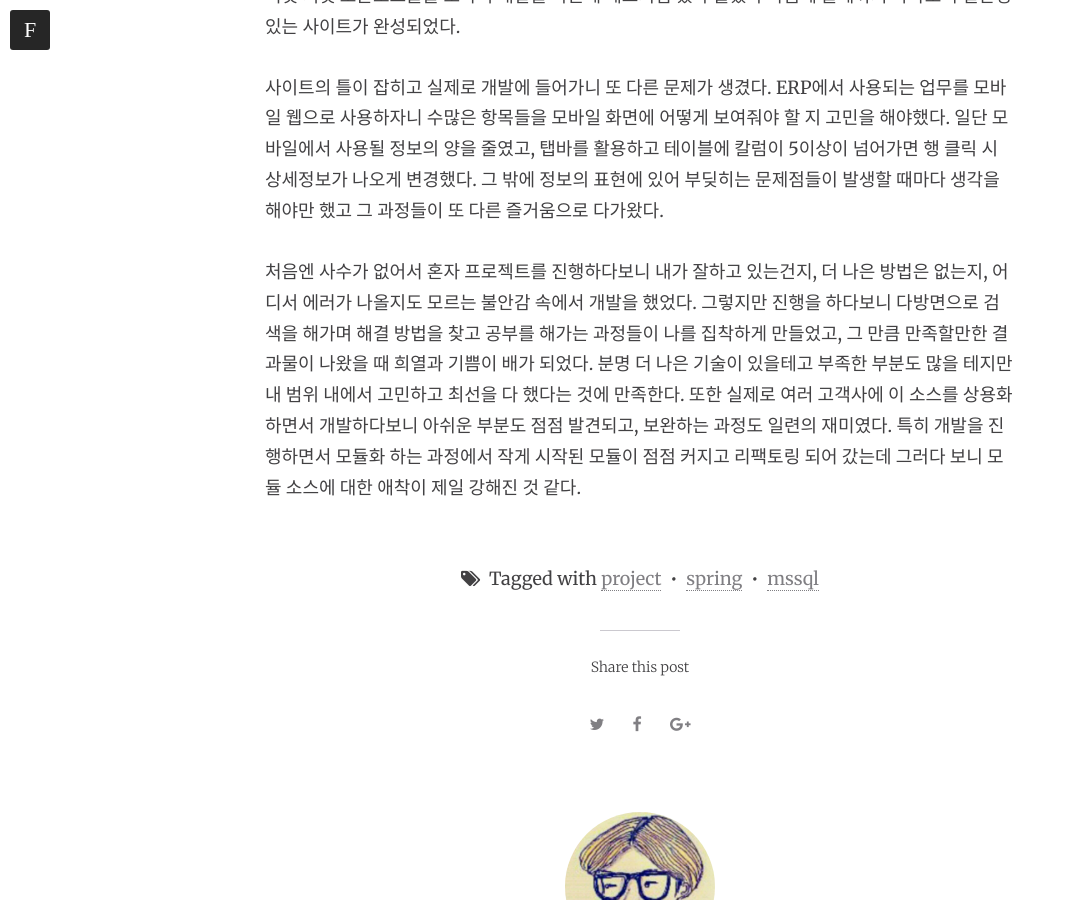
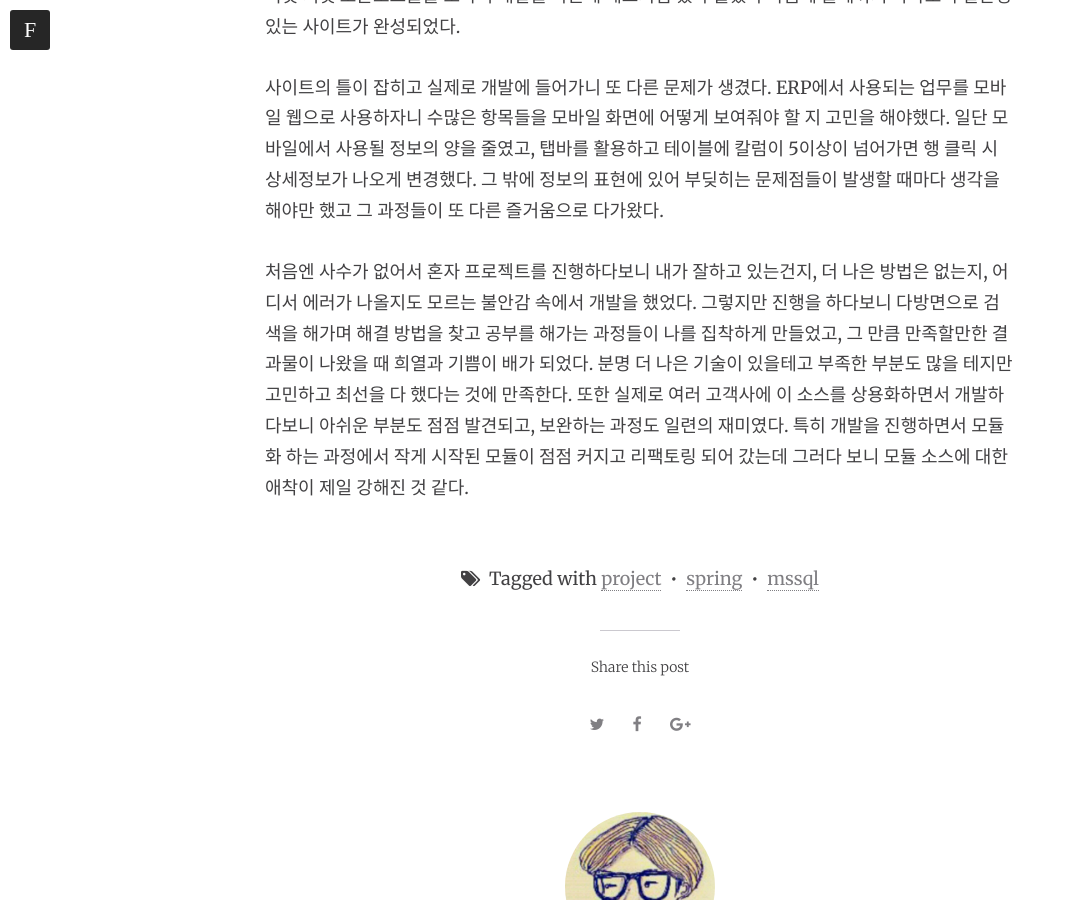
Before and after one commit to dreamhnt/dreamhnt.github.io, a Jekyll site: the page built from _posts/2017-02-23-project-mobileWeb.md, in a window 1280 px wide and 900 px high, scrolled down 1586 px. Shown: the whole window, without its empty margins (0-1065 px from the left). Built offline with Jekyll 4.4.1, drawn with Linux system fonts in a browser that asks for light colours; nearby versions of some CDN libraries; comment, search, counter and statistics services are not loaded.

Commit message:
내용수정

```diff
--- a/_posts/2017-02-23-project-mobileWeb.md
+++ b/_posts/2017-02-23-project-mobileWeb.md
@@ -39,5 +39,5 @@ ERP에서 사용되는 업무를 모바일 웹으로 사용하자니 수많은
 
 처음엔 사수가 없어서 혼자 프로젝트를 진행하다보니 내가 잘하고 있는건지, 더 나은 방법은 없는지, 어디서 에러가 나올지도 모르는 불안감 속에서 개발을 했었다. 그렇지만 진행을
 하다보니 다방면으로 검색을 해가며 해결 방법을 찾고 공부를 해가는 과정들이 나를 집착하게 만들었고, 그 만큼 만족할만한 결과물이 나왔을 때 희열과
-기쁨이 배가 되었다. 분명 더 나은 기술이 있을테고 부족한 부분도 많을 테지만 내 범위 내에서 고민하고 최선을 다 했다는 것에 만족한다. 또한 실제로 여러 고객사에 이 소스를 상용화하면서 개발하다보니 아쉬운 부분도 점점 발견되고, 보완하는 과정도 일련의 재미였다. 특히 개발을 진행하면서 모듈화 하는 과정에서
+기쁨이 배가 되었다. 분명 더 나은 기술이 있을테고 부족한 부분도 많을 테지만 고민하고 최선을 다 했다는 것에 만족한다. 또한 실제로 여러 고객사에 이 소스를 상용화하면서 개발하다보니 아쉬운 부분도 점점 발견되고, 보완하는 과정도 일련의 재미였다. 특히 개발을 진행하면서 모듈화 하는 과정에서
 작게 시작된 모듈이 점점 커지고 리팩토링 되어 갔는데 그러다 보니 모듈 소스에 대한 애착이 제일 강해진 것 같다.
```
Also changed, not shown: other parts of _posts/2017-02-23-project-mobileWeb.md (+1 -1 lines).
